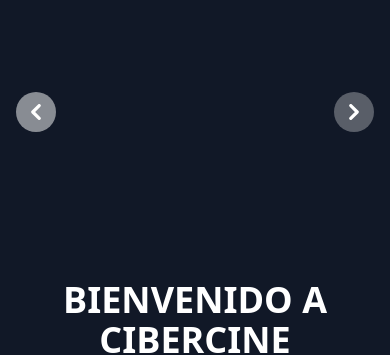
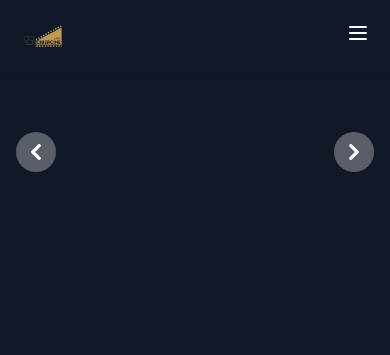
Before and after one commit to Auqui19/cibercine-front, a React (Vite) app: page / in a window 390 px wide. Shown: the top 355 px of the page. Built offline with nearby package versions, Linux system fonts and the light colour scheme.

Commit message:
✔️ Se agrego el Navbar  y LogoCiberCine en assets

```diff
--- a/src/App.jsx
+++ b/src/App.jsx
@@ -1,4 +1,5 @@
 import Carrusel from './components/Carrucel.jsx'
+import Navbar from './components/Navbar.jsx';
 import MovieList from './components/MovieList';
 
 
@@ -49,6 +50,7 @@
 function App() {
     return (
         <>
+          <Navbar/>
           <Carrusel/>
             <div className="bg-gray-900 min-h-screen text-white p-6 w-10/12 lg:w-[89%] m-auto flex flex-col gap-16">
               <div className="my-8 max-w-screen-xl mx-auto text-center">
--- a/src/components/Carrucel.jsx
+++ b/src/components/Carrucel.jsx
@@ -1,7 +1,7 @@
 const carrusel = () => {
     return(
 
-<div id="default-carousel" className="relative w-full" data-carousel="slide">
+<div id="default-carousel" className="relative w-full z-0 pt-20" data-carousel="slide">
       <div className="relative h-56 overflow-hidden rounded-lg md:h-[38rem]">
         {/* Item 1 */}
         <div className="hidden duration-700 ease-in-out" data-carousel-item>
--- /dev/null
+++ b/src/components/Navbar.jsx
@@ -0,0 +1,81 @@
+import LogoCiberCine from '../assets/images/LogoCiberCine.png';
+
+import { useState, useEffect } from 'react';
+
+const Navbar = () => {
+  const [menuOpen, setMenuOpen] = useState(false);
+
+  useEffect(() => {
+    const handleScroll = () => {
+
+    };
+    window.addEventListener('scroll', handleScroll);
+    return () => {
+      window.removeEventListener('scroll', handleScroll);
+    };
+  }, []);
+  const toggleMenu = () => {
+    setMenuOpen(!menuOpen);
+  };
+
+  return (
+    <nav className={
+        `flex items-center justify-between p-5 w-full m-auto z-10
+        fixed top-0 mx-auto flex-row bg-gray-900 shadow-md ' :
+          'bg-gray-900'} transition-all duration-300`}
+        >
+      <div className="text-white text-xl font-bold z-3">
+          <a className="flex items-center gap-2" href="#">
+            <img src={LogoCiberCine} alt="LogoCiberCine" className="w-full h-8 lg:w-12 lg:h-7 "/>
+            <h3 className="text-xl lg:block hidden font-extrabold text-white">
+                CiberCine
+            </h3>
+          </a>
+        </div>
+
+      {/* Botón hamburguesa en pantallas pequeñas */}
+      <div className="md:hidden">
+        <button
+          onClick={toggleMenu}
+          className="text-white focus:outline-none"
+        >
+          <svg
+            className="w-6 h-6"
+            fill="none"
+            stroke="currentColor"
+            viewBox="0 0 24 24"
+            xmlns="http://www.w3.org/2000/svg"
+          >
+            <path
+              strokeLinecap="round"
+              strokeLinejoin="round"
+              strokeWidth="2"
+              d={menuOpen ? "M6 18L18 6M6 6l12 12" : "M4 6h16M4 12h16M4 18h16"}
+            ></path>
+          </svg>
+        </button>
+      </div>
+
+      <ul className="hidden md:flex gap-10 text-white">
+        <li><a href="#" className="hover:text-yellow-500">Inicio</a></li>
+        <li><a href="#" className="hover:text-yellow-500">Películas</a></li>
+        <li><a href="#" className="hover:text-yellow-500">Noticias</a></li>
+      </ul>
+      <button className="bg-yellow-400 text-black px-4 py-2 rounded hover:bg-yellow-500 hidden sm:block">
+                <i className="fa-duotone fa-solid fa-user"></i>
+        </button>
+
+      {/* Menú desplegable para pantallas pequeñas */}
+      <div className={`md:hidden absolute top-full left-0 w-full bg-gray-900 transition-all duration-300 ${menuOpen ? 'block' : 'hidden'}`}>
+        <ul className="flex flex-col items-center py-4 space-y-4 text-white">
+          <li><a href="#inicio" className="hover:text-gray-300" onClick={toggleMenu}>Inicio</a></li>
+          <li><a href="#peliculas" className="hover:text-gray-300" onClick={toggleMenu}>Películas</a></li>
+          <li><a href="#noticias" className="hover:text-gray-300" onClick={toggleMenu}>Noticias</a></li>
+        </ul>
+        <button className="bg-yellow-400 text-black px-4 py-2 rounded hover:bg-yellow-500 w-full text-center" onClick={toggleMenu}>Unirme</button>
+      </div>
+    </nav>
+  );
+};
+
+export default Navbar;
```
Also changed, not shown: src/components/Menu.jsx (deleted).
